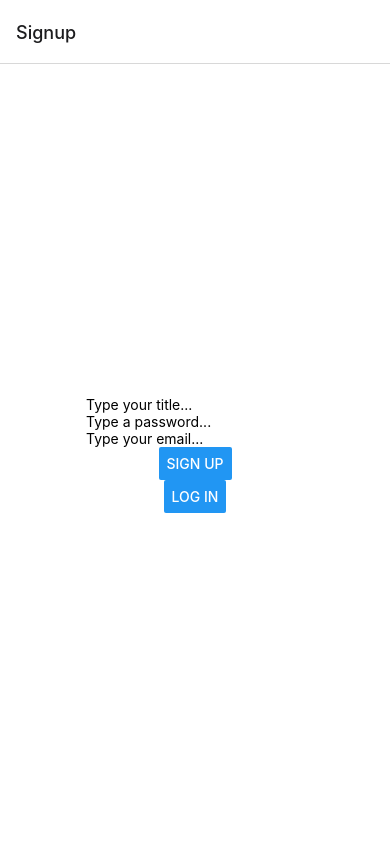
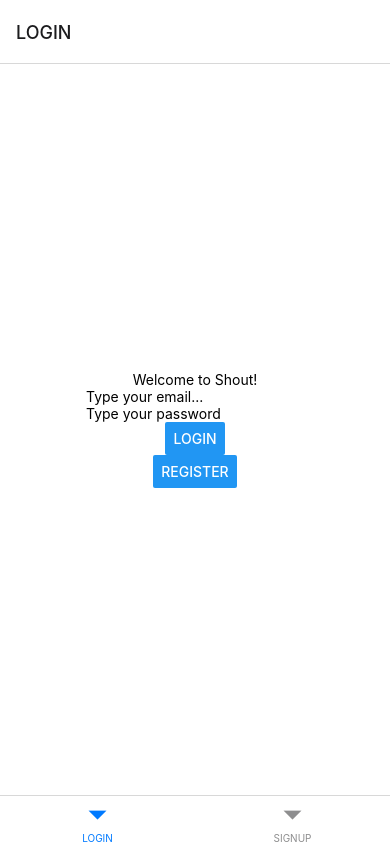
Before and after one commit to Laustrup/ChatroomsApplication, a React Native app: screen /Profile in a window 390 px wide. Built offline with nearby package versions, Linux system fonts and the light colour scheme.

Commit message:
Signup and login as become separate tabs

```diff
--- a/components/Navigation.tsx
+++ b/components/Navigation.tsx
@@ -9,6 +9,7 @@ import SignUpScreen from "../screens/SignUpScreen";
 import ProfileScreen from "../screens/ProfileScreen";
 import DashboardScreen from "../screens/DashboardScreen";
 import EditScreen from "../screens/EditScreen";
+import LogInScreen from '../screens/LogInScreen';
 
 const Stack = createNativeStackNavigator<StackParamList>();
 const Tab = createBottomTabNavigator();
@@ -23,19 +24,23 @@ function ProfileNavigator() {
 }
 
 export default function Navigation() {
+
     const user = useSelector((state: RootState) => state.user.loggedInUser);
 
     return (
         <NavigationContainer>
             {user !== null ? (
+                // This is for when the user is logged in.
                 <Tab.Navigator screenOptions={{ headerShown: false }}>
                     <Tab.Screen name="Home" component={ProfileNavigator} />
                     <Tab.Screen name="Chats" component={DashboardScreen} />
                 </Tab.Navigator>
             ) : (
-                <Stack.Navigator>
-                    <Stack.Screen name="Signup" component={SignUpScreen} />
-                </Stack.Navigator>
+                // This is when the user is not logged in yet.
+                <Tab.Navigator>
+                    <Stack.Screen name="LOGIN" component={LogInScreen} />
+                    <Stack.Screen name="SIGNUP" component={SignUpScreen} />
+                </Tab.Navigator>
             )}
         </NavigationContainer>
     );
--- a/entities/User.ts
+++ b/entities/User.ts
@@ -1,5 +1,5 @@
 export class User {
 
-    constructor(public email: string, public title: string, public password?: string, public photoUrl?: string) {}
+    constructor(public email: string, public title?: string, public password?: string, public photoUrl?: string) {}
 
 }
--- a/screens/EditScreen.tsx
+++ b/screens/EditScreen.tsx
@@ -30,11 +30,12 @@ export default function EditScreen() {
                     set={setEmail}
                     error="Email cannot be empty..."
             />
-            <Input title="Title:"
+            {/* <Input title="Title:"
                     input={title}
                     set={setTitle}
                     error="Title cannot be empty..."
             />
+            */}
             {/*<Input title="Password:"
                     input={password}
                     set={setPassword}
--- /dev/null
+++ b/screens/LogInScreen.tsx
@@ -0,0 +1,29 @@
+import { useNavigation } from "@react-navigation/native";
+import { NativeStackNavigationProp } from "@react-navigation/native-stack";
+import React, { useState } from "react";
+import { View, Text, TextInput, Button } from "react-native";
+import { useDispatch } from "react-redux";
+import { style } from "../ressources.styles.stylesheets/GlobalStyle";
+import { login } from "../store/actions/user.actions";
+import { StackParamList } from "../typings/navigations";
+
+export default function IntroductionScreen() {
+
+    const navigation = useNavigation<NativeStackNavigationProp<StackParamList,"LOGIN">>();
+
+    const [email, setEmail] = useState("");
+    const [password, setPassword] = useState("");
+    const dispatch = useDispatch();
+
+    return (
+        <View style={style.container}>
+            <Text>Welcome to Shout!</Text>
+
+            <TextInput value={email} placeholder="Type your email..." onChangeText={setEmail} />
+            <TextInput value={password} placeholder="Type your password" onChangeText={setPassword} secureTextEntry />
+
+            <Button title="LOGIN" onPress={function() {dispatch(login(email,password))}} />
+            <Button title="REGISTER" onPress={function() {navigation.navigate("SIGNUP")}} />
+        </View>
+    )
+}
--- a/screens/ProfileScreen.tsx
+++ b/screens/ProfileScreen.tsx
@@ -1,29 +1,12 @@
 import React, { useState } from "react";
-import { useNavigation } from "@react-navigation/native";
 import { NativeStackNavigationProp } from "@react-navigation/native-stack";
 import { View, StyleSheet, Text, Button, TextInput } from "react-native";
 import { useDispatch, useSelector } from "react-redux";
-import { addChatroom } from "../store/actions/chatroom.actions";
 import { StackParamList } from "../typings/navigations";
-import { Chatroom } from "../entities/Chatroom";
 import { signup, login } from "../store/actions/user.actions";
 import { style } from "../ressources.styles.stylesheets/GlobalStyle";
 
-type ScreenNavigationType = NativeStackNavigationProp<
-    StackParamList,
-    "Profile"
->
-
 export default function ProfileScreen() {
-
-    const loggedInState = true;
-
-    if (loggedInState===true) {return userIsLoggedIn();}
-    else {return userIsNotLoggedIn();}
-
-}
-
-function userIsLoggedIn() {
 
     return (
         <View style={style.container}>
@@ -31,24 +14,3 @@ function userIsLoggedIn() {
         </View>
     );
 }
-
-function userIsNotLoggedIn() {
-
-    const [email, setEmail] = useState('');
-    const [title, setTitle] = useState('');
-    const [password, setPassword] = useState('');
-
-    const dispatch = useDispatch();
-
-    return (
-        <View style={style.container}>
-
-            <TextInput value={title} placeholder="title" onChangeText={setTitle} />
-            <TextInput value={password} placeholder="password" onChangeText={setPassword} />
-            <TextInput value={email} placeholder="email" onChangeText={setEmail} />
-
-            <Button title="Login" onPress={function() {dispatch(login(email,password));}} />
-            <Button title="Signup" onPress={function() {dispatch(signup(email,title,password));}} />
-        </View>
-    )
-}
--- a/screens/SignUpScreen.tsx
+++ b/screens/SignUpScreen.tsx
@@ -5,8 +5,13 @@ import { useDispatch } from 'react-redux';
 import { rehydrateUser, signup, login } from '../store/actions/user.actions';
 import { style } from "../ressources.styles.stylesheets/GlobalStyle";
 import emailIsValid from "../services/ExceptionHandler";
+import { useNavigation } from '@react-navigation/native';
+import { NativeStackNavigationProp } from '@react-navigation/native-stack';
+import { StackParamList } from '../typings/navigations';
 
 export default function SignUpScreen() {
+
+    const navigation = useNavigation<NativeStackNavigationProp<StackParamList,"SIGNUP">>();
 
     const [email, setEmail] = useState("");
     const [title, setTitle] = useState("");
@@ -31,12 +36,13 @@ export default function SignUpScreen() {
 
     return (
         <View style={style.container}>
-            <TextInput value={title} placeholder="Type your title..." onChangeText={setTitle} />
+            <Text>Type the informations, in order to sign up:</Text>
+            <TextInput value={title} placeholder="Type a title..." onChangeText={setTitle} />
             <TextInput value={password} placeholder="Type a password..." onChangeText={setPassword} secureTextEntry />
-            <TextInput value={email} placeholder="Type your email..." onChangeText={setEmail} />
+            <TextInput value={email} placeholder="Type an email..." onChangeText={setEmail} />
 
-            <Button title="Sign up" onPress={create} />
-            <Button title="Log in" onPress={() => dispatch(login(email,password))} />
+            <Button title="SIGN UP" onPress={create} />
+            <Button title="GO BACK" onPress={function() {navigation.navigate("LOGIN")}} />
         </View>
     )
 }
--- a/services/ExceptionHandler.ts
+++ b/services/ExceptionHandler.ts
@@ -1,3 +1,4 @@
+// Not necessarily, since firebase validates as well.
 export default function emailIsValid(email: String) {
     if (email.includes("@")) {
         const splittedEmail = email.split("@");
@@ -6,6 +7,7 @@ export default function emailIsValid(email: String) {
         }
     }
     else {
+        // Although firebase validates, it's good to have this else statement, to check that the email is the issue.
         console.log("Email " + email + " is not valid...");
         return false;
     }
--- a/store/actions/user.actions.ts
+++ b/store/actions/user.actions.ts
@@ -22,14 +22,14 @@ export const logout = () => {
 }
 */
 
-export const login = function(email: string, title: string) {
-    return async (dispatch: any, getState: any) => {
+export const login = function(email: string, password: string) {
+    return async (dispatch: any) => {
         const response = await fetch(identityUrl + "signInWithPassword?key=" + apiKey, {
             method: "POST",
             headers: {"Content-Type": "application/json"},
             body: JSON.stringify({
                 email: email,
-                title: title,
+                password: password,
                 returnSecureToken: true
             })
         });
@@ -39,7 +39,7 @@ export const login = function(email: string, title: string) {
             const data: Firebase = await response.json();
             console.log("data from server", data);
 
-            dispatch({ type: LOGIN, payload: { user: new User(email,title), idToken: data.idToken}});
+            dispatch({ type: LOGIN, payload: { user: new User(email), idToken: data.idToken}});
         }
     }
 }
--- a/store/reducers/user.reducer.ts
+++ b/store/reducers/user.reducer.ts
@@ -15,7 +15,7 @@ const userReducer = (state: ReduxState = initialState, action: any) => {
     switch (action.type) {
         case REHYDRATE_USER:
             console.log("User is rehydrated!");
-            return {...state,loggedInUser: action.payload.user,idToken:action.payload.idToken}
+            return {...state,loggedInUser: action.payload.user,idToken: action.payload.idToken}
         case SIGNUP:
             console.log("User is signed up!");
             return { ...state, loggedInUser: action.payload.user, idToken: action.payload.idToken };
--- a/typings/navigations.ts
+++ b/typings/navigations.ts
@@ -1,7 +1,8 @@
 export type StackParamList = {
     Dashboard: undefined;
     Profile: undefined;
-    Signup: undefined;
+    SIGNUP: undefined;
     Chat: undefined;
     Edit: undefined;
+    LOGIN: undefined;
 }
```
